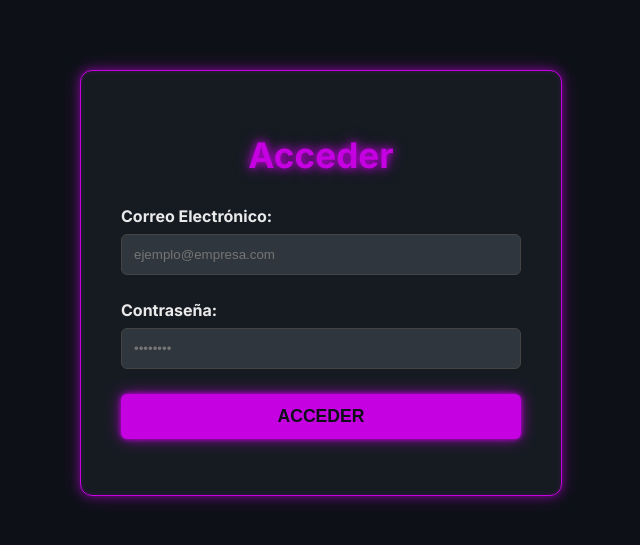
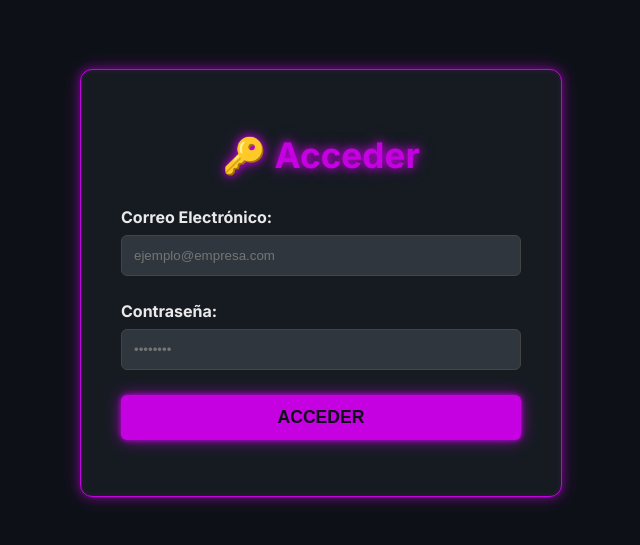
Before and after one commit to juancruzrv/ventas, a plain HTML site: page index.html in a window 1280 px wide. Shown: the part 117-662 px from the top of the page, without its empty margins (319-959 px from the left). Drawn offline with nearby package versions, Linux system fonts and the light colour scheme.

Commit message:
Update index.html

```diff
--- a/index.html
+++ b/index.html
@@ -14,7 +14,7 @@
 <body>
     <div class="login-container">
 
-        <h1>Acceder</h1>
+        <h1>🔑 Acceder</h1>
 
         <form id="login-form">
 
@@ -35,5 +35,6 @@
     </div>
 
     <script src="login.js"></script>
+
 </body>
 </html>
```
